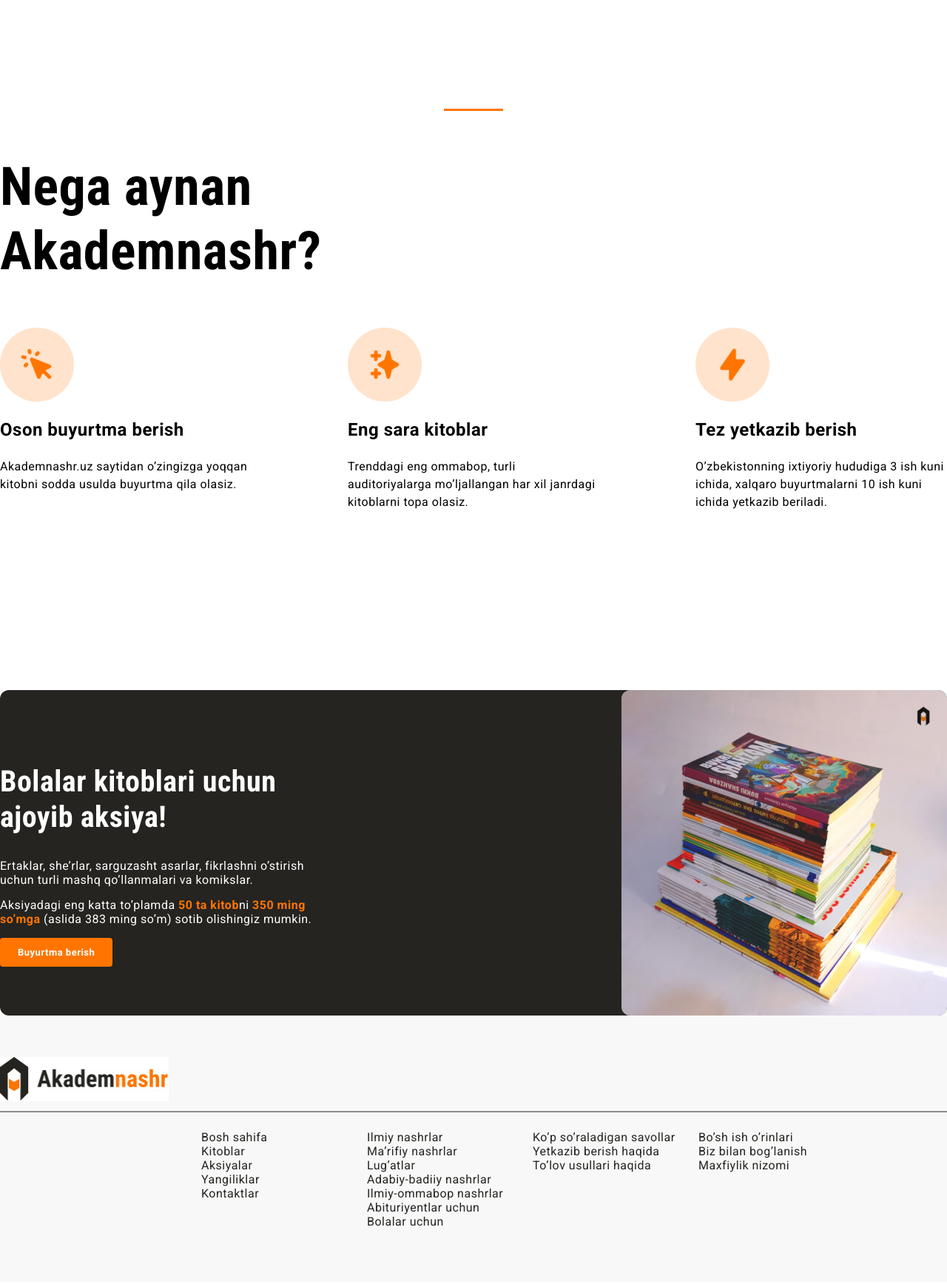
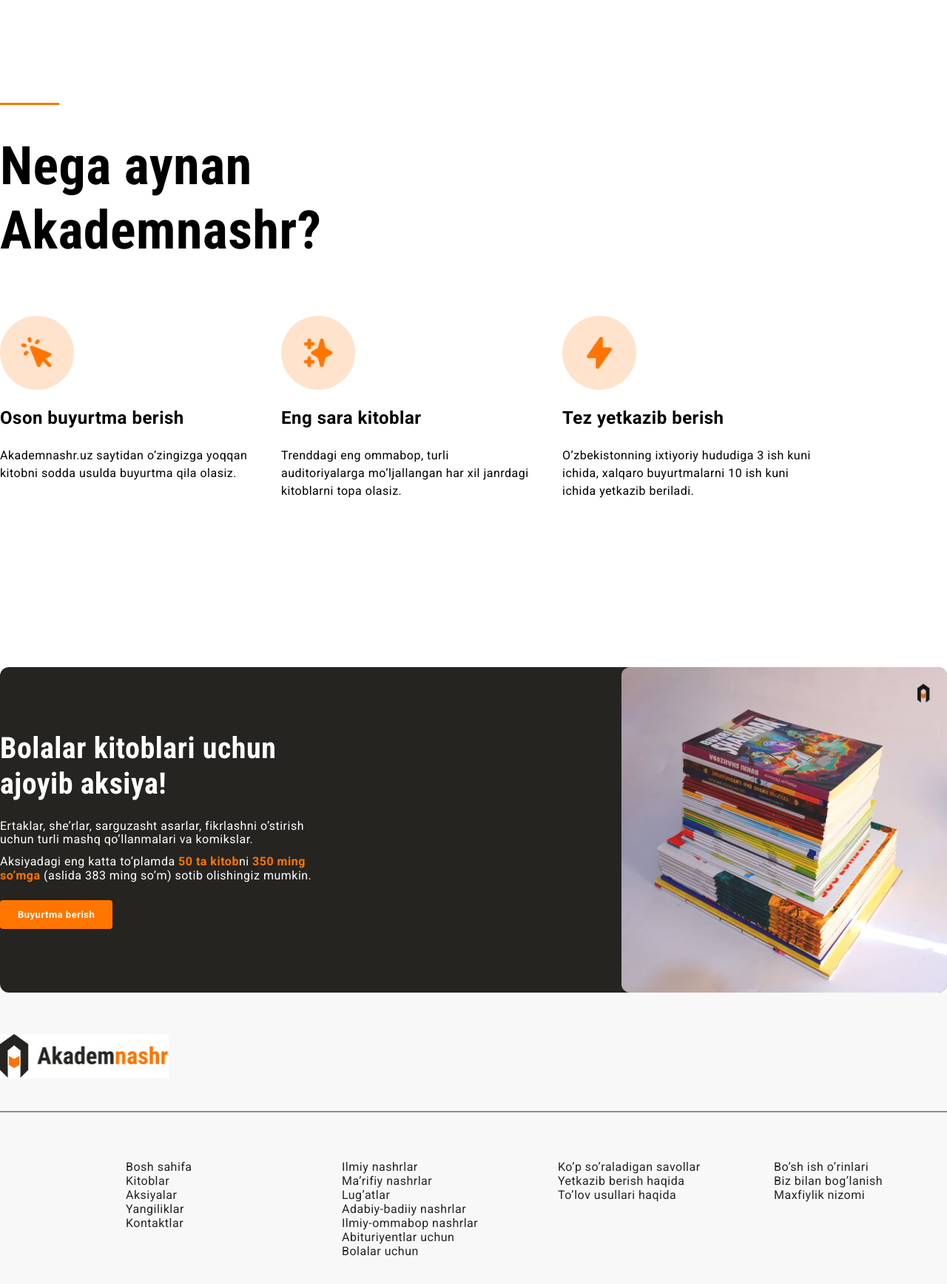
Before and after one commit to abdullakhujayevdev/akademnashr-promo, a plain HTML site: page index.html in a window 1280 px wide. Shown: the part 860-2596 px from the top of the page at 74% size. Drawn offline with Linux system fonts and the light colour scheme.

Commit message:
new styls css

```diff
--- a/css/style.css
+++ b/css/style.css
@@ -32,11 +32,15 @@ body{
   display: flex;
   padding: 0px;
   margin: 0px;
+  margin-right: 32px;
   font-weight: bold;
 }
 
 .sitenav-item{
   margin: 32px;
+}
+.sitenav-item:last-child{
+  margin-right: 0px;
 }
 
 .sitenav-link{
@@ -104,6 +108,8 @@ body{
   border: none;
   width: 80px;
   height: 3px;
+  margin: 0px;
+  margin-bottom: 40px;
   background-color: #ff7500;
 }
 .hero-img{
@@ -114,6 +120,8 @@ body{
 
 .hero-heading{
   font-size: 40px;
+  margin: 0px;
+  margin-bottom: 24px;
   font-family: 'Roboto Condensed', sans-serif;
   line-height: 1.2;
 }
@@ -123,6 +131,8 @@ body{
   font-family: 'Roboto', sans-serif;
   line-height: 1.5;
   letter-spacing: 1.5px;
+  margin-top: 0px;
+  margin-bottom: 32px;
 }
 
 
@@ -145,13 +155,18 @@ body{
 }
 .feature{
   width: 340px;
+  margin-right: 40px;
+}
+
+.feature:last-child{
+  margin-right: 0px;
 }
 
 .features-list{
  display: flex;
  list-style: none;
  padding: 0px;
- justify-content: space-between;
+ margin: 0px;
 }
 
 .features-heading{
@@ -159,6 +174,8 @@ body{
   font-size: 72px;
   font-family: 'Roboto Condensed', sans-serif;
   line-height: 1.2;
+  margin-top: 0px;
+  margin-bottom: 72px;
 }
 
 .feature-icon-wrapper{
@@ -198,14 +215,24 @@ body{
 .promo-heading{
   font-size: 40px;
   line-height: 48px;
+  margin-top: 0px;
+  margin-bottom: 24px;
   font-family: 'Roboto Condensed', sans-serif;
 }
 
-/* .promo-text{
-  font-size: 16px;
-  line-height: 1.5;
-  font-family: 'Roboto', sans-serif;
-} */
+.promo-text{
+ margin: 0px;
+ margin-bottom: 12px;
+}
+
+
+.promo-text:last-child{
+  margin-bottom: 0px;
+}
+
+.promo-info-wrapper{
+  margin-bottom: 24px;
+}
 
 .promo-highlight{
   color: #ff7500;
@@ -234,10 +261,21 @@ body{
 .site-footer ul {
   list-style-type: none;
 }
+
+/* IMG block */
 .site-footer-socials{
   display: flex;
   padding: 0px;
+  margin: 0px;
   align-items: center;
+}
+
+.site-footer-socials li{
+  margin-right: 16px;
+}
+
+.site-footer-socials li:last-child{
+  margin-right: 0px;
 }
 
 .site-footer-socials a:hover{
@@ -259,13 +297,21 @@ body{
 .site-footer-divider{
   height: 2px;
   border: 0px;
+  margin-top: 40px;
+  margin-bottom: 64px;
   background-color: rgba(37, 36, 32, 0.5);
 }
 
 .site-footer-links{
   width: 224px;
   padding: 0px;
+  margin: 0px;
+  margin-right: 68px;
   line-height: 19px;
+}
+
+.site-footer-links:last-child{
+  margin-right: 0px;
 }
 
 .site-footer-links a{
--- a/index.html
+++ b/index.html
@@ -86,6 +86,7 @@
     <section class="promo">
       <div class="promo-content">
         <h2 class="promo-heading">Bolalar kitoblari uchun ajoyib aksiya!</h2>
+        <div class="promo-info-wrapper">
           <p class="promo-text">
             Ertaklar, she’rlar, sarguzasht asarlar, fikrlashni o’stirish uchun
             turli mashq qo’llanmalari va komikslar.
@@ -95,6 +96,7 @@
             <strong class="promo-highlight">350 ming so’mga</strong> (aslida 383 ming so’m) sotib
             olishingiz mumkin.
           </p>
+        </div>
         <a href="#" class="main-link">Buyurtma berish</a>
       </div>
       <img class="promo-img" src="img/3/sale-img.jpg" alt="aksiya kitob" width="440" height="440" srcset="img/3/sale-img.jpg 1x, img/3/sale-img@2x.jpg 2x">
```
Lines whose indentation alone changed are shown as unchanged.
